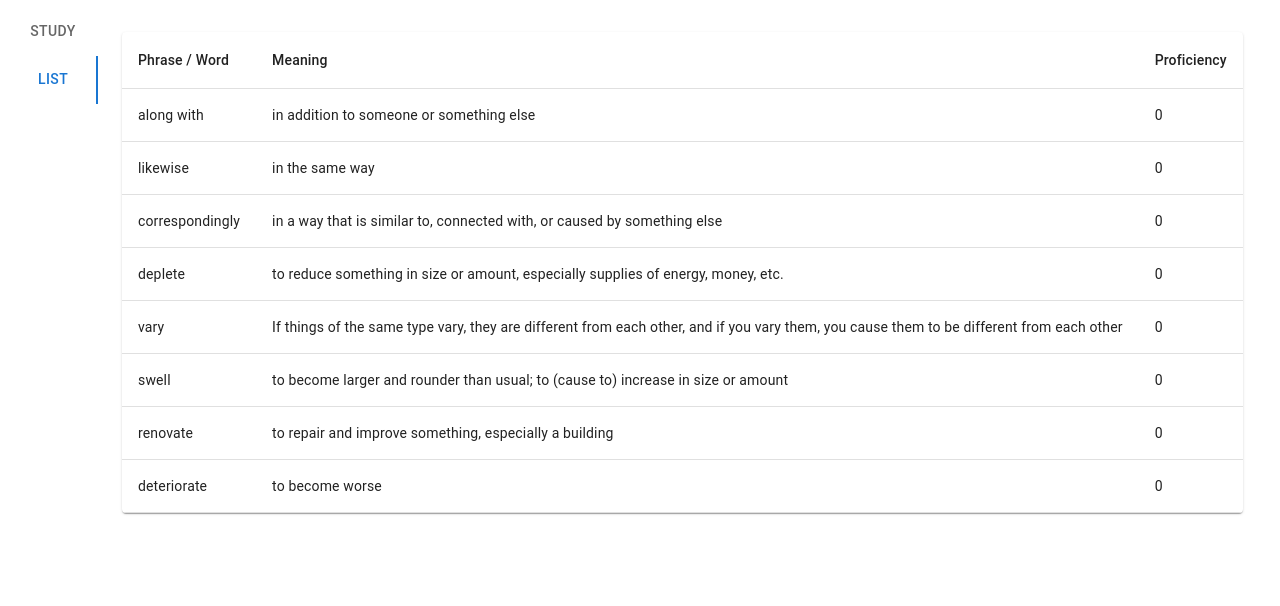
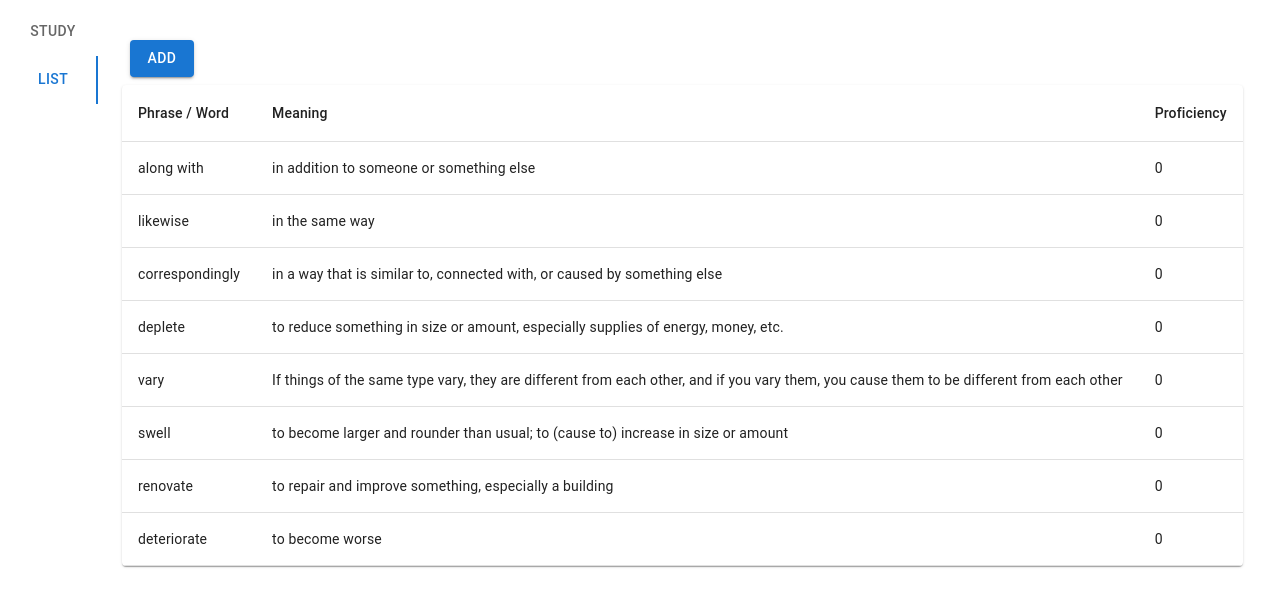
Before and after one commit to benilyxdd/memorize-vocabs, a React (Create React App) app: page / in a window 1280 px wide. Both pictures are taken after a click on the tab "LIST". Shown: the top 606 px of the page. Built offline with nearby package versions, Linux system fonts and the light colour scheme.

Commit message:
add dialog to list view

```diff
--- a/src/Pages/VocabsListView/VocabsListView.tsx
+++ b/src/Pages/VocabsListView/VocabsListView.tsx
@@ -1,17 +1,33 @@
-import React from "react";
+import React, { useState } from "react";
 import { useSelector } from "react-redux";
+import { Button, Stack } from "@mui/material";
 
 import "./VocabsListView.css";
 import VocabsTable from "../../components/VocabsTable/VocabsTable";
 import { RootState } from "../..";
 import { VocabsListInterface } from "../../store/reducers/VocabsData";
+import VocabsListAddDialog from "../../components/VocabsListAddDialog/VocabsListAddDialog";
 
 const VocabsListView = () => {
 	const VocabsList = useSelector<RootState, VocabsListInterface>(
 		(state) => state.VocabsData.VocabsList
 	);
+
+	const [addDialogOpened, setAddDialogOpened] = useState<boolean>(false);
 	return (
 		<>
+			<Stack direction="row" spacing={2} padding={1}>
+				<Button
+					variant="contained"
+					onClick={() => setAddDialogOpened(true)}
+				>
+					Add
+				</Button>
+			</Stack>
+			<VocabsListAddDialog
+				open={addDialogOpened}
+				openf={setAddDialogOpened}
+			/>
 			<VocabsTable vocabsList={VocabsList} />
 		</>
 	);
```
